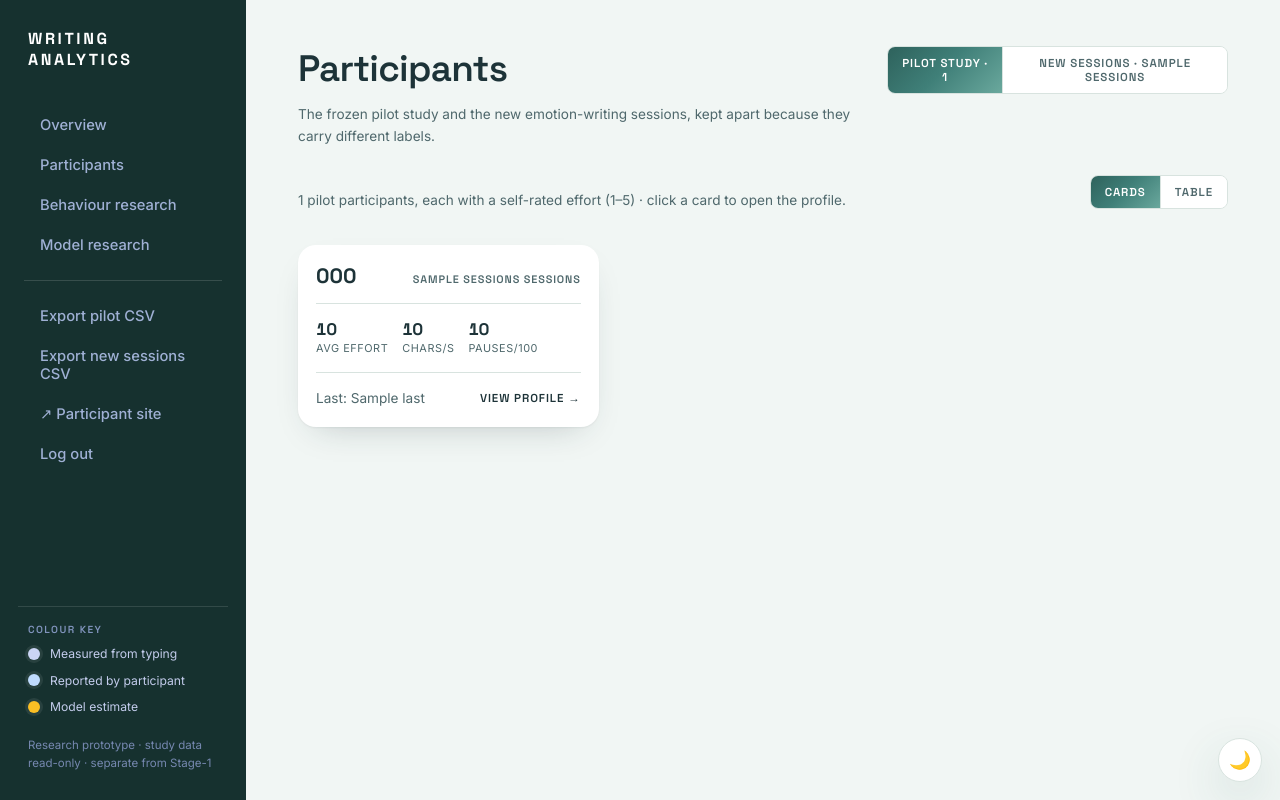
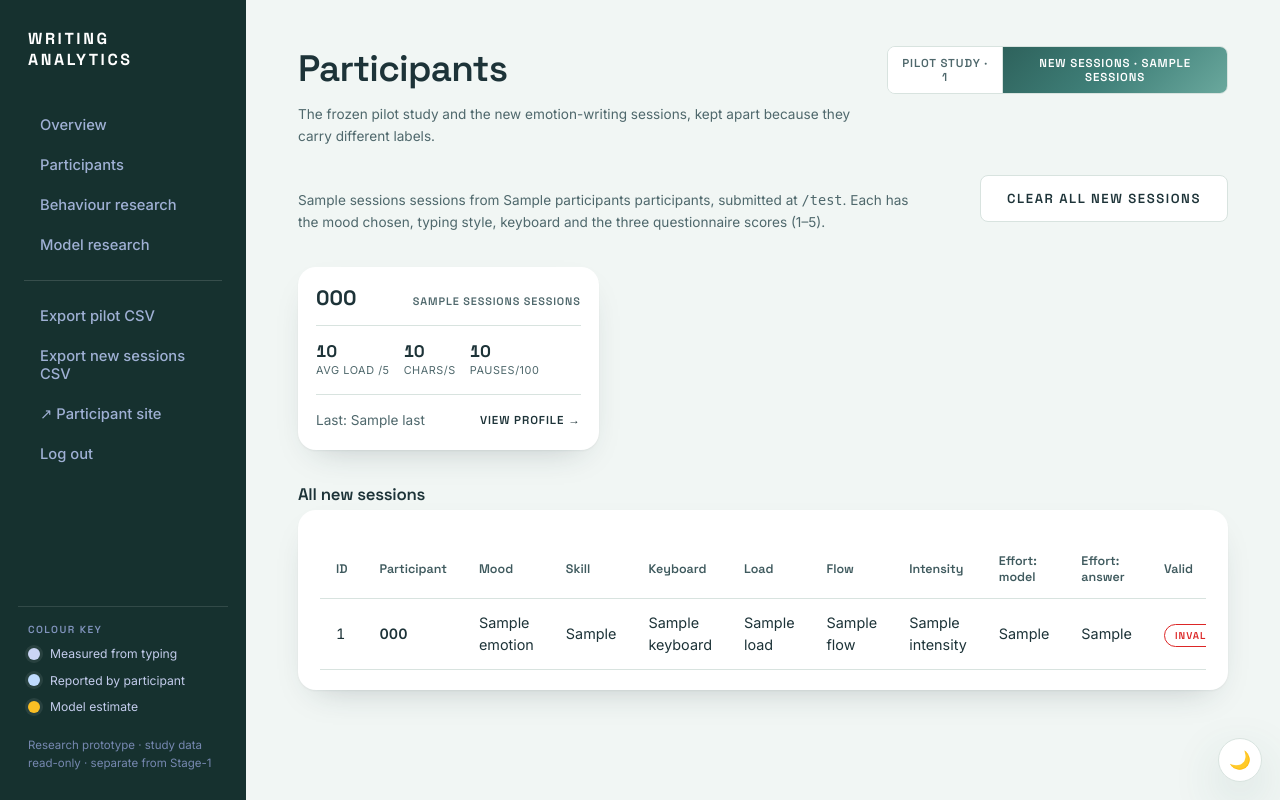
Before and after one commit to AyeshaCheulkar/typing-dynamics, a Flask app: template prototype_platform/templates/admin/participants.html in a window 1280 px wide. Run offline with Flask 3, Linux system fonts and the light colour scheme; the template is opened without the code that fills it: most values are stand-ins (such as "Sample title", 1, 10 or a date in 2020); parts of the project's set-up code (start-up, migrations or seed data) failed here and were passed over.

Commit message:
Open the New sessions tab by default when live sessions exist
Co-Authored-By: Claude Haiku 5.5 <noreply@anthropic.com>

```diff
--- a/prototype_platform/templates/admin/participants.html
+++ b/prototype_platform/templates/admin/participants.html
@@ -5,13 +5,13 @@
   <div><h1>Participants</h1>
     <p class="muted small">The frozen pilot study and the new emotion-writing sessions, kept apart because they carry different labels.</p></div>
   <div class="seg" id="tab-seg">
-    <button data-t="pilot" class="on">Pilot study · {{ participants|length }}</button>
-    <button data-t="new">New sessions · {{ summary.sessions }}</button>
+    <button data-t="pilot" class="{{ '' if summary.sessions else 'on' }}">Pilot study · {{ participants|length }}</button>
+    <button data-t="new" class="{{ 'on' if summary.sessions }}">New sessions · {{ summary.sessions }}</button>
   </div>
 </div>
 
 <!-- ============ pilot ============ -->
-<div id="tab-pilot">
+<div id="tab-pilot" class="{{ 'hidden' if summary.sessions }}">
   <div class="page-head" style="margin:6px 0 14px">
     <p class="muted small">{{ participants|length }} pilot participants, each with a self-rated effort (1–5) · click a card to open the profile.</p>
     <div class="seg" id="view-seg"><button data-v="cards" class="on">Cards</button><button data-v="table">Table</button></div>
@@ -47,7 +47,7 @@
 </div>
 
 <!-- ============ new sessions ============ -->
-<div id="tab-new" class="hidden">
+<div id="tab-new" class="{{ '' if summary.sessions else 'hidden' }}">
   <div class="page-head" style="margin:6px 0 14px">
     <p class="muted small">{{ summary.sessions }} sessions from {{ summary.participants }} participants, submitted at <code>/test</code>.
       Each has the mood chosen, typing style, keyboard and the three questionnaire scores (1–5).</p>
@@ -110,7 +110,8 @@
     history.replaceState(null, '', '#' + t);
   }
   seg.addEventListener('click', function(e){ var b = e.target.closest('button'); if (b) show(b.dataset.t); });
-  if (location.hash === '#new') show('new');
+  if (location.hash === '#pilot') show('pilot');
+  else if (location.hash === '#new' || {{ 'true' if summary.sessions else 'false' }}) show('new');
 })();
 </script>
 {% endblock %}
```
